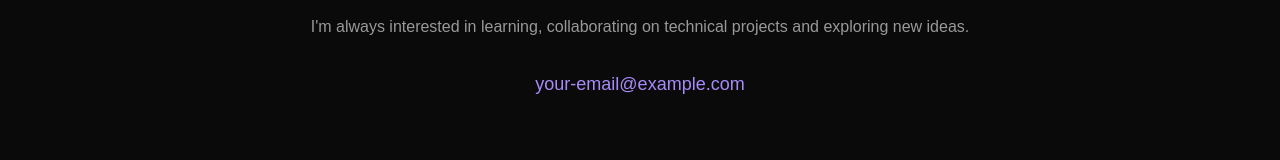
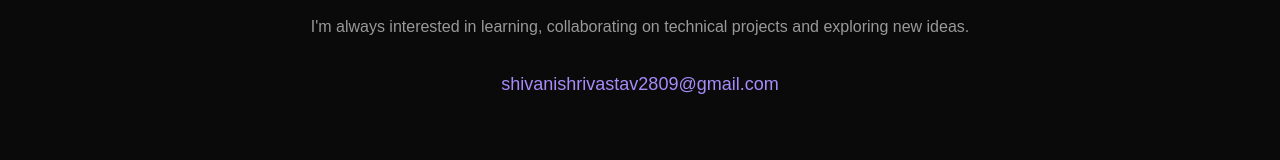
Before and after one commit to 1032250966-dev/my-profile, a plain HTML site: page index.html in a window 1280 px wide. Shown: the part 4690-4850 px from the top of the page. Drawn offline with Linux system fonts and the light colour scheme.

Commit message:
Update contact email in index.html

```diff
--- a/index.html
+++ b/index.html
@@ -707,8 +707,8 @@
 
             <!-- Replace with your actual email -->
             <a class="contact-email"
-               href="mailto:your-email@example.com">
-                your-email@example.com
+               href="shivanishrivastav2809@gmail.com">
+                shivanishrivastav2809@gmail.com
             </a>
 
         </div>
```
